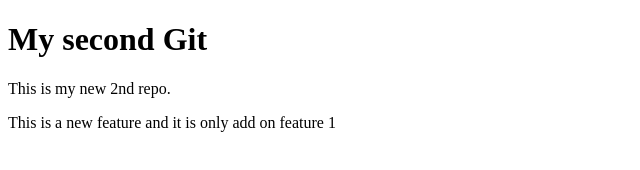
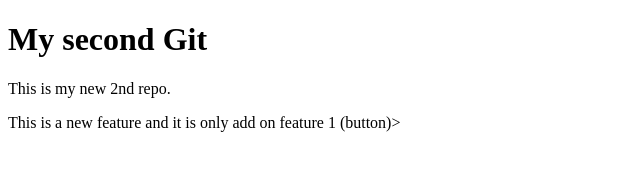
Before and after one commit to MuhammadUsman03/LocalRepo, a plain HTML site: page index.html in a window 1280 px wide. Shown: the full height of the page, 0-640 px from the left. Drawn offline with Linux system fonts and the light colour scheme.

```diff
--- a/index.html
+++ b/index.html
@@ -8,6 +8,6 @@
 <body>
     <h1>My second Git</h1>
     <p>This is my new 2nd repo.</p>
-    <p>This is a new feature and it is only add on feature 1</p>
+    <p>This is a new feature and it is only add on feature 1 (button)></p>
 </body>
 </html>
```
